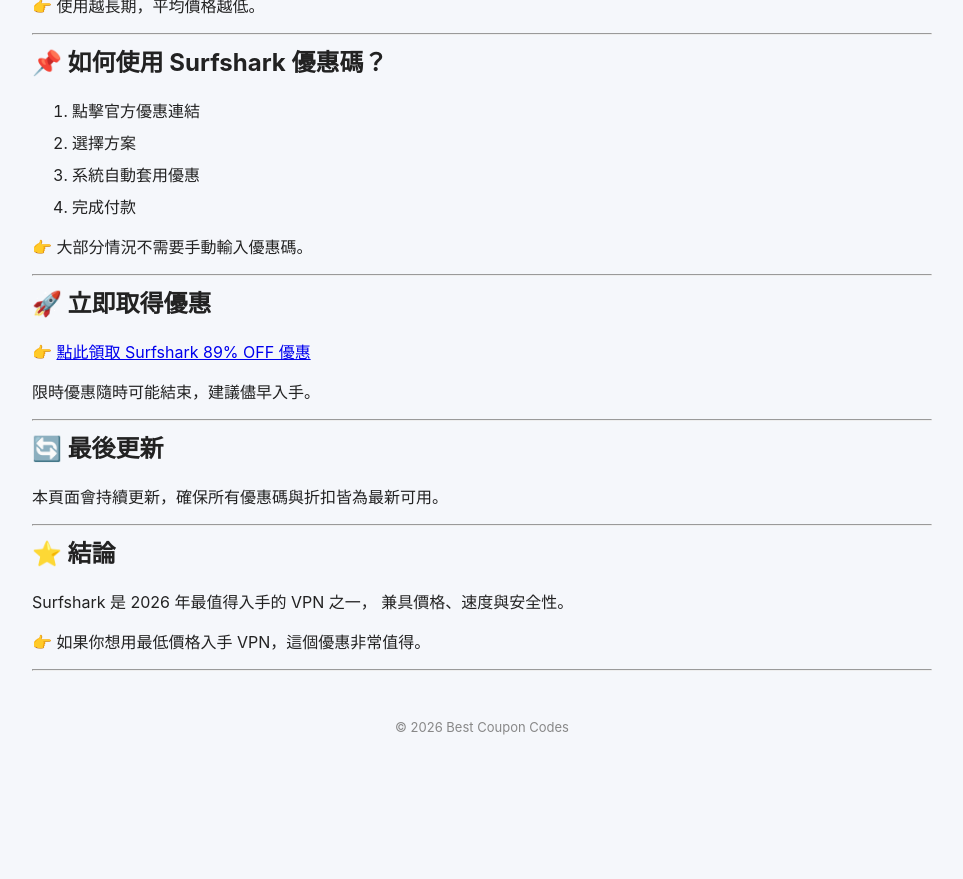
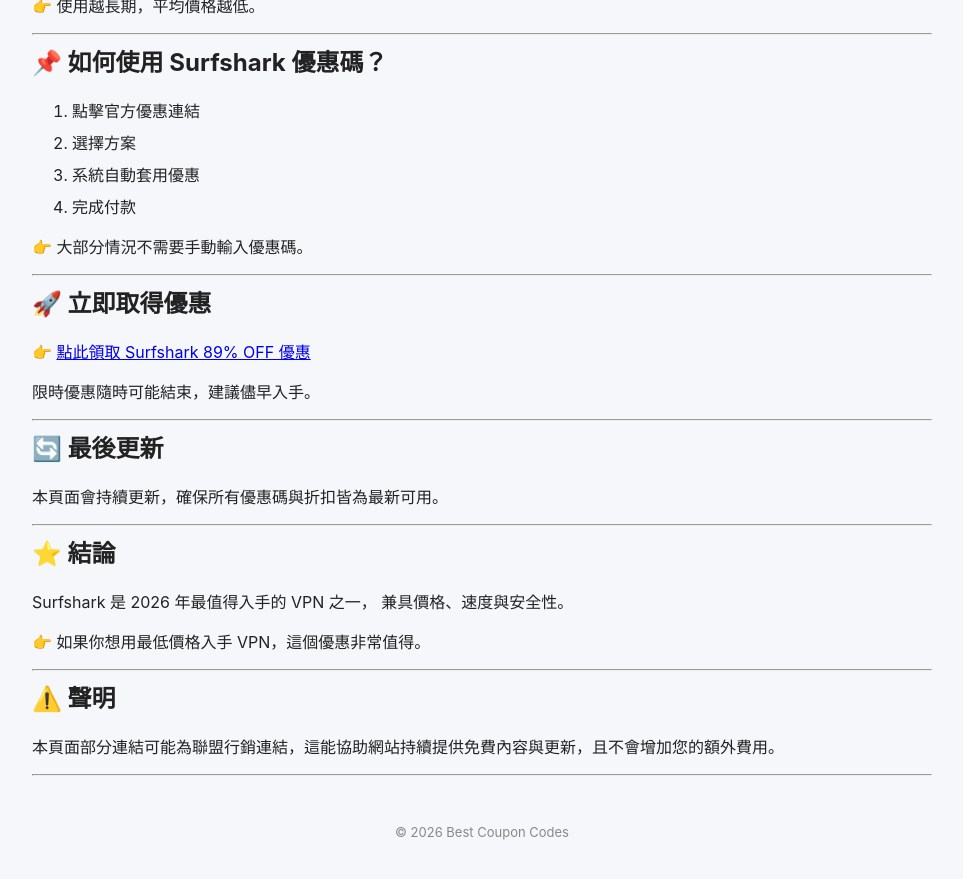
Before and after one commit to BestCouponCodes/best-coupon-codes, a Jekyll site: the page built from surfshark-coupon-code-zh.md, in a window 1280 px wide and 900 px high, scrolled down 1579 px. Shown: the top 879 px of the window, without its empty margins (158-1121 px from the left). Built offline with Jekyll 4.4.1, drawn with Linux system fonts in a browser that asks for light colours; before the commit the page ends 2374 px from its top, so only the background shows below that.

Commit message:
Add affiliate link disclaimer section
Added a disclaimer about affiliate links to the document.

```diff
--- a/surfshark-coupon-code-zh.md
+++ b/surfshark-coupon-code-zh.md
@@ -110,3 +110,10 @@ Surfshark 是 2026 年最值得入手的 VPN 之一，
 👉 如果你想用最低價格入手 VPN，這個優惠非常值得。
 
 ---
+
+
+## ⚠️ 聲明
+
+本頁面部分連結可能為聯盟行銷連結，這能協助網站持續提供免費內容與更新，且不會增加您的額外費用。
+
+---
```
